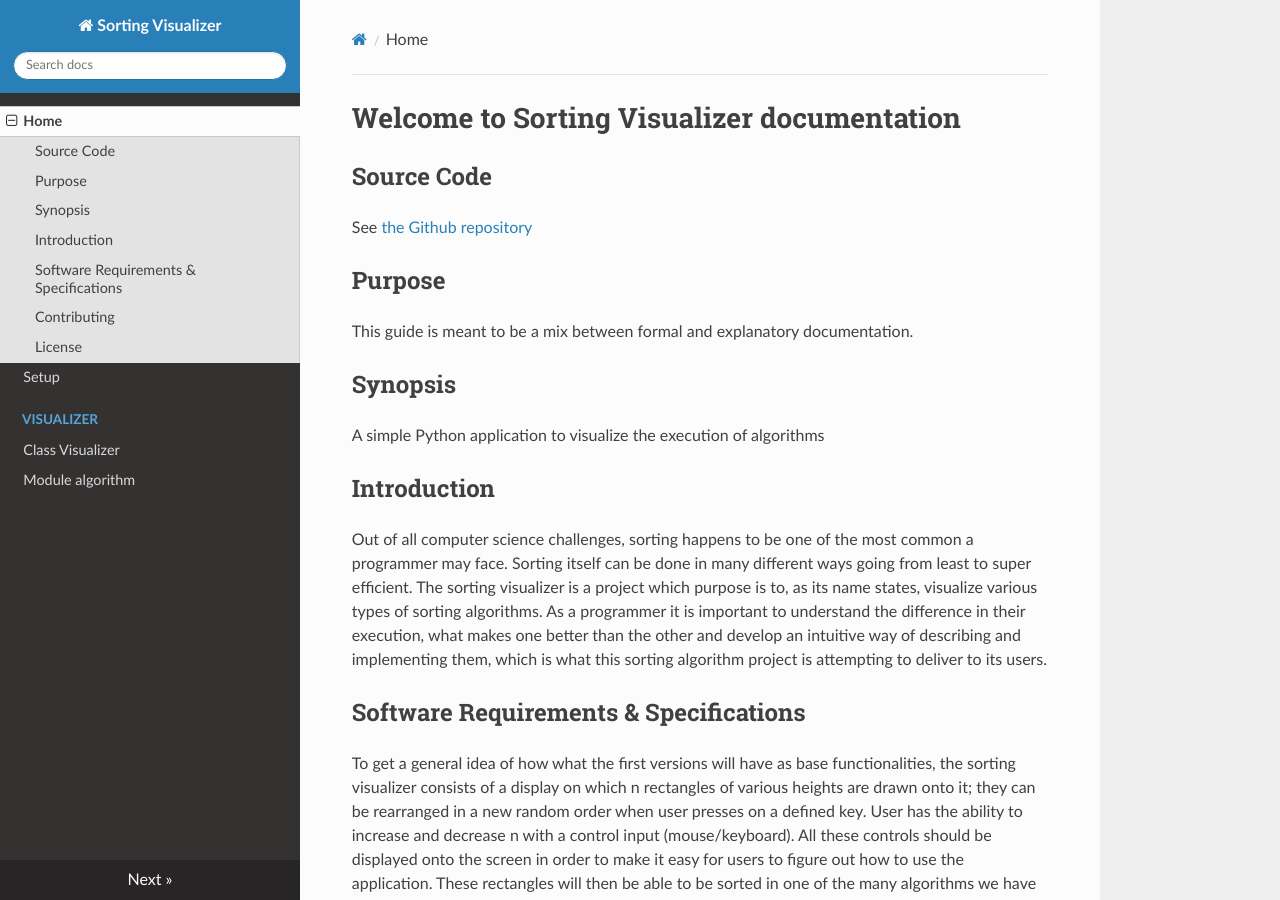
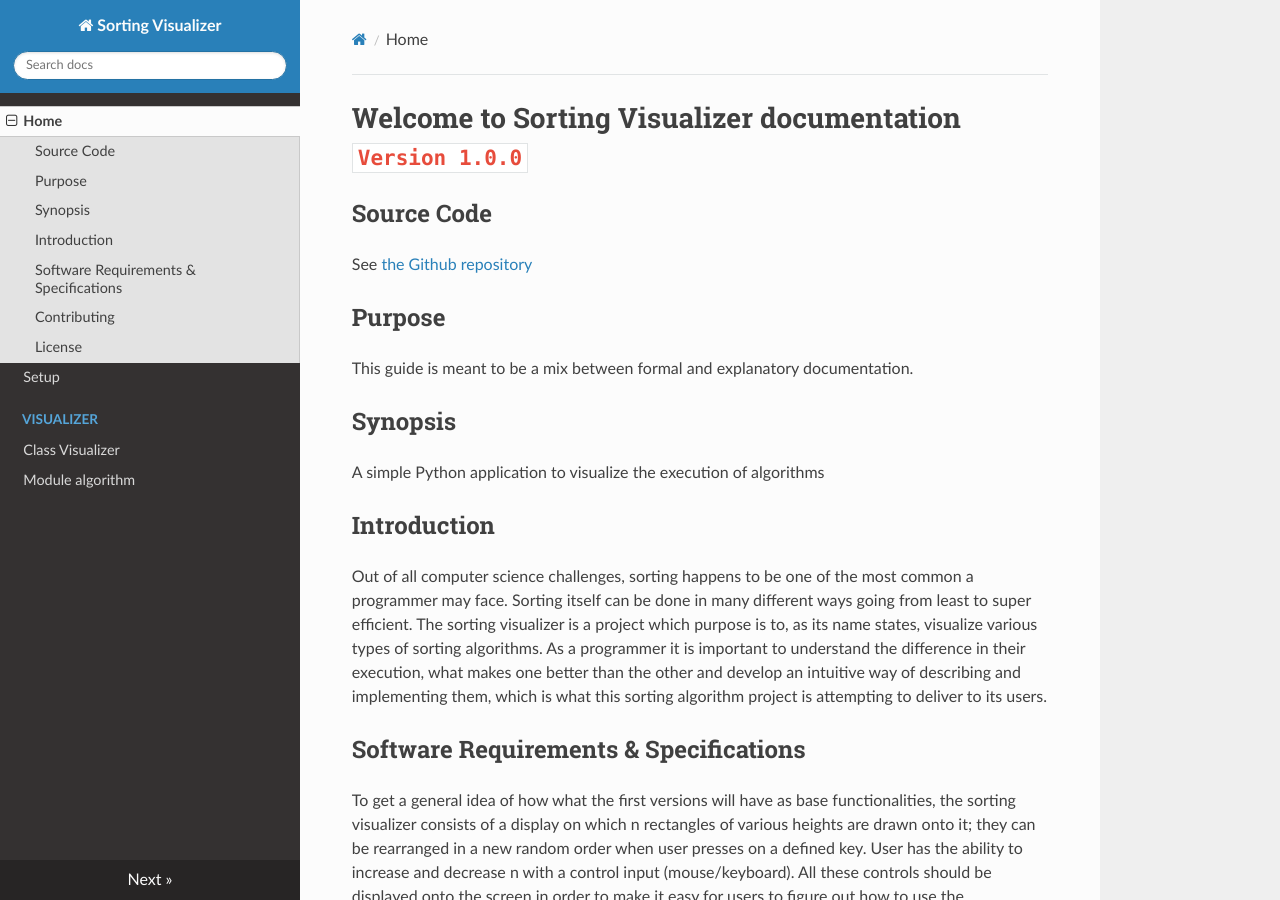
Before and after one commit to danielakproh/sorting-visualizer, an MkDocs documentation site: the page built from docs/index.md, in a window 1280 px wide and 900 px high. Built offline with MkDocs 1.6.1, drawn with Linux system fonts in a browser that asks for light colours; nearby versions of some CDN libraries.

Commit message:
Update software version

```diff
--- a/docs/index.md
+++ b/docs/index.md
@@ -1,4 +1,4 @@
-# Welcome to Sorting Visualizer documentation
+# Welcome to Sorting Visualizer documentation `Version 1.0.0`
 
 ## Source Code
 
```
